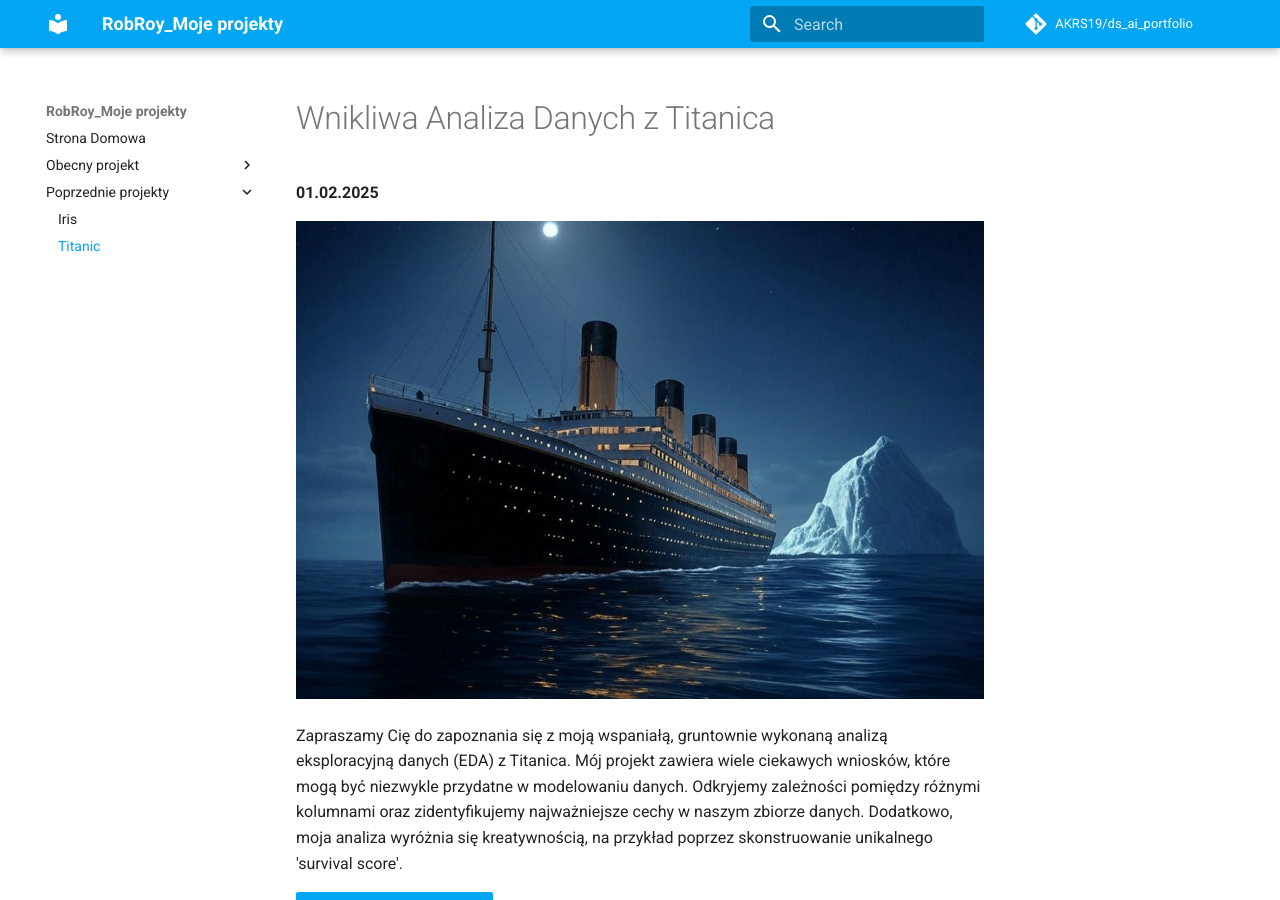
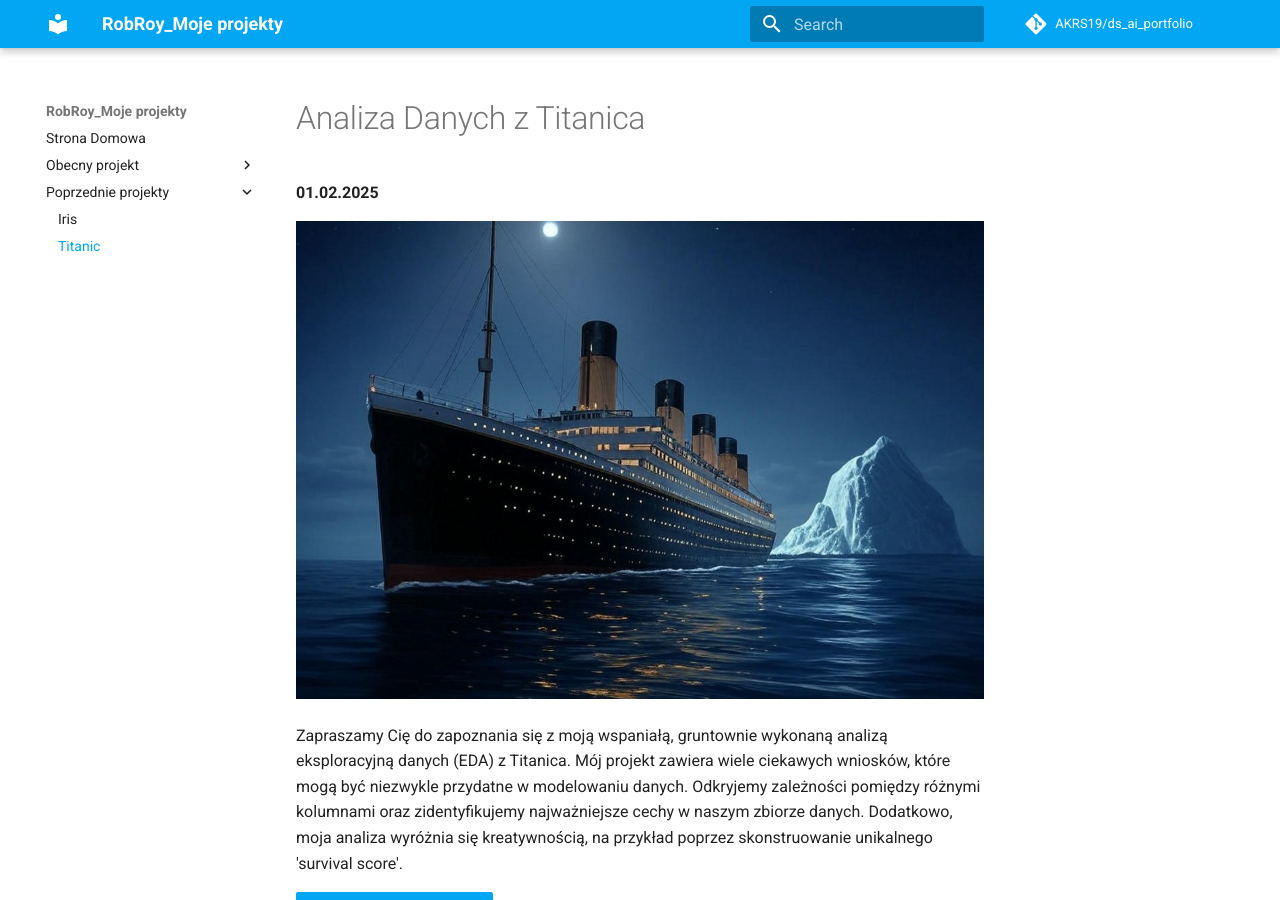
Before and after one commit to AKRS19/ds_ai_portfolio, an MkDocs documentation site: the page built from docs/titanic/index.md, in a window 1280 px wide and 900 px high. Built offline with MkDocs 1.6.1 and Material for MkDocs 9.7.7, drawn with Linux system fonts in a browser that asks for light colours; comment, search, counter and statistics services are not loaded.

```diff
--- a/docs/titanic/index.md
+++ b/docs/titanic/index.md
@@ -1,5 +1,5 @@
 
-# Wnikliwa Analiza Danych z Titanica
+# Analiza Danych z Titanica
 
  **01.02.2025**
 
```
